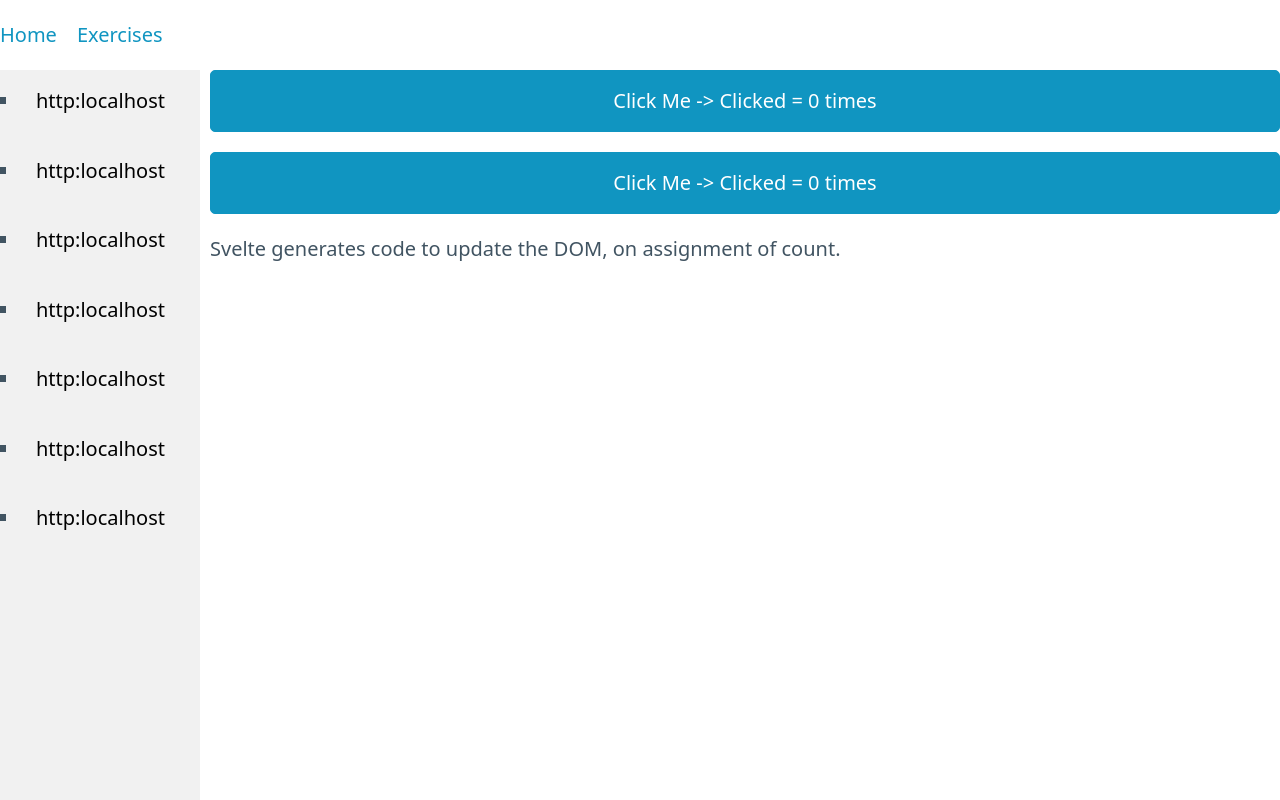
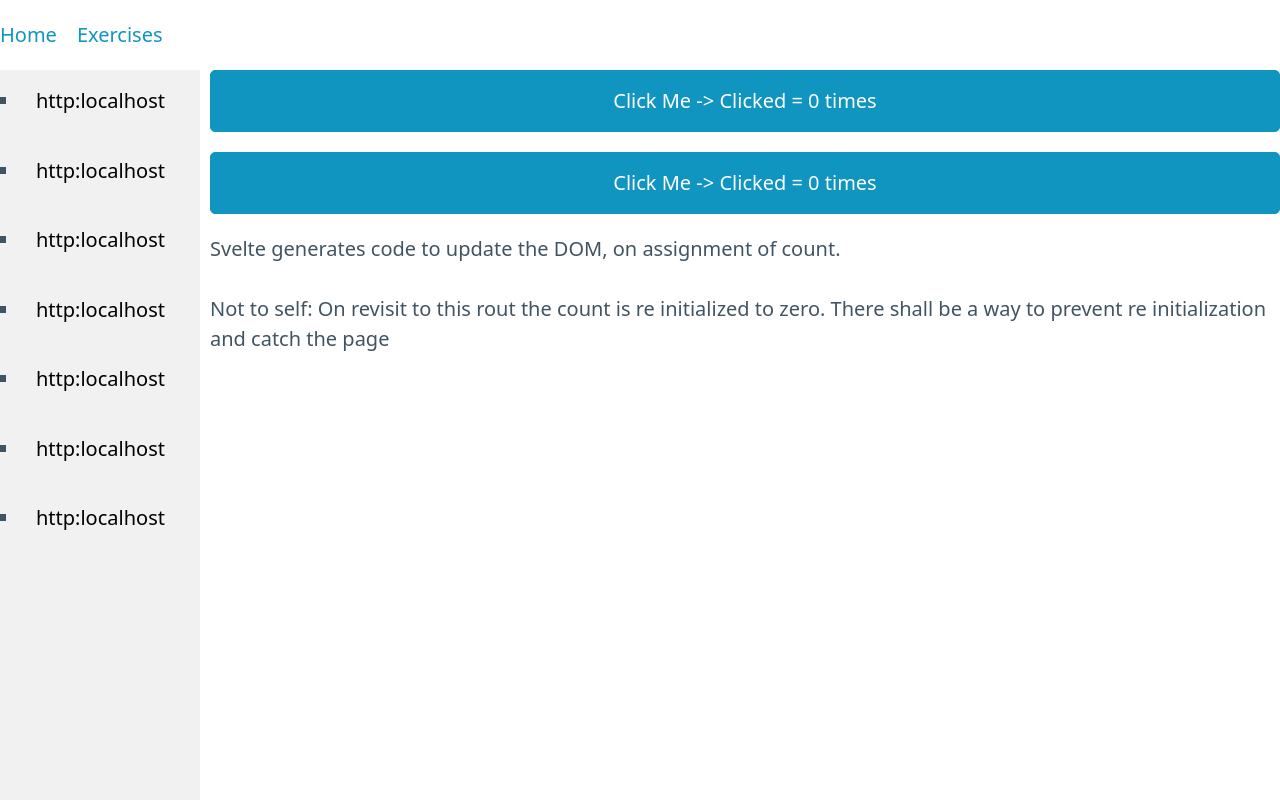
Before and after one commit to praful-hunde/learnSvelte, a SvelteKit app: page /Exercises/Assignment in a window 1280 px wide. Built offline with nearby package versions, Linux system fonts and the light colour scheme.

Commit message:
added not to self.

```diff
--- a/src/routes/Exercises/Assignment/+page.svelte
+++ b/src/routes/Exercises/Assignment/+page.svelte
@@ -17,3 +17,5 @@
 </button>
 
 <p>Svelte generates code to update the DOM, on assignment of count.</p>
+
+<p>Not to self: On revisit to this rout the count is re initialized to zero. There shall be a way to prevent re initialization and catch the page</p>
```
